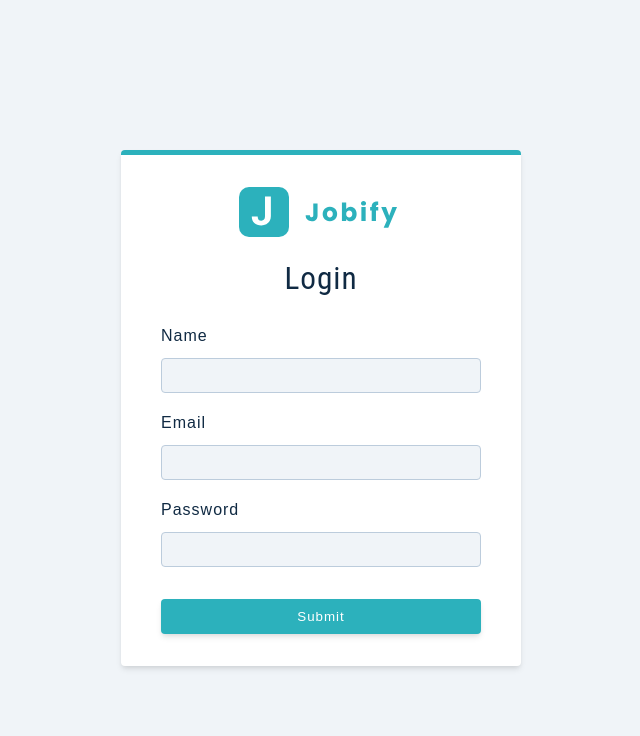
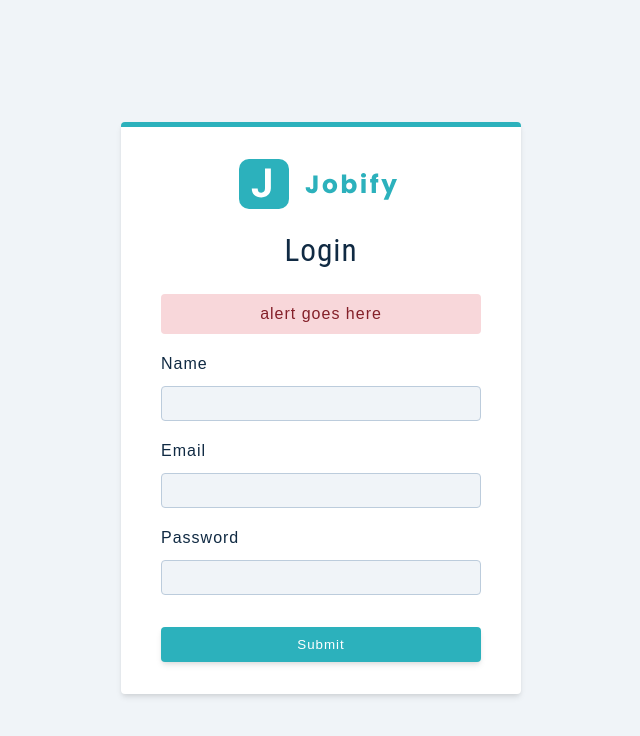
Before and after one commit to hochungyan/Job4U, a React (Create React App) app in the folder client/: page /register in a window 1280 px wide. Shown: the top 736 px of the page, without its empty margins (319-959 px from the left). Built offline with nearby package versions, Linux system fonts and the light colour scheme; the HTML template or start-up script is replaced by a standard one.

Commit message:
Alert Component

```diff
--- /dev/null
+++ b/client/src/components/Alert.js
@@ -0,0 +1,4 @@
+const Alert = () => {
+    return <div className ="alert alert-danger">alert goes here</div>
+}
+export default Alert;
--- a/client/src/components/index.js
+++ b/client/src/components/index.js
@@ -1,4 +1,4 @@
 import Logo from '../components/Logo'
 import FormRow from './FormRow'
-
-export {Logo,FormRow}
+import Alert from './Alert'
+export {Logo,FormRow, Alert}
--- a/client/src/pages/Register.js
+++ b/client/src/pages/Register.js
@@ -1,4 +1,4 @@
-import  { Logo,FormRow }  from '../components'
+import  { Logo,FormRow,Alert }  from '../components'
 import { useState, useEffect} from 'react'
 import Wrapper from '../assets/wrappers/RegisterPage'
 
@@ -7,6 +7,7 @@ name:'',
 email:'',
 password:'',
 isMember:true,
+showAlert:true,
 }
 const Register = () =>
 {
@@ -27,6 +28,7 @@ const onSubmit = (e) =>
             <form className='form' onSubmit ={onSubmit}>
             <Logo/>
             <h3>Login</h3>
+            {values.showAlert && <Alert/>}
             {/* name */}
            <FormRow type ="text" name ="name" value={values.name} handleChange ={handleChange} />
            {/* email */}
```
